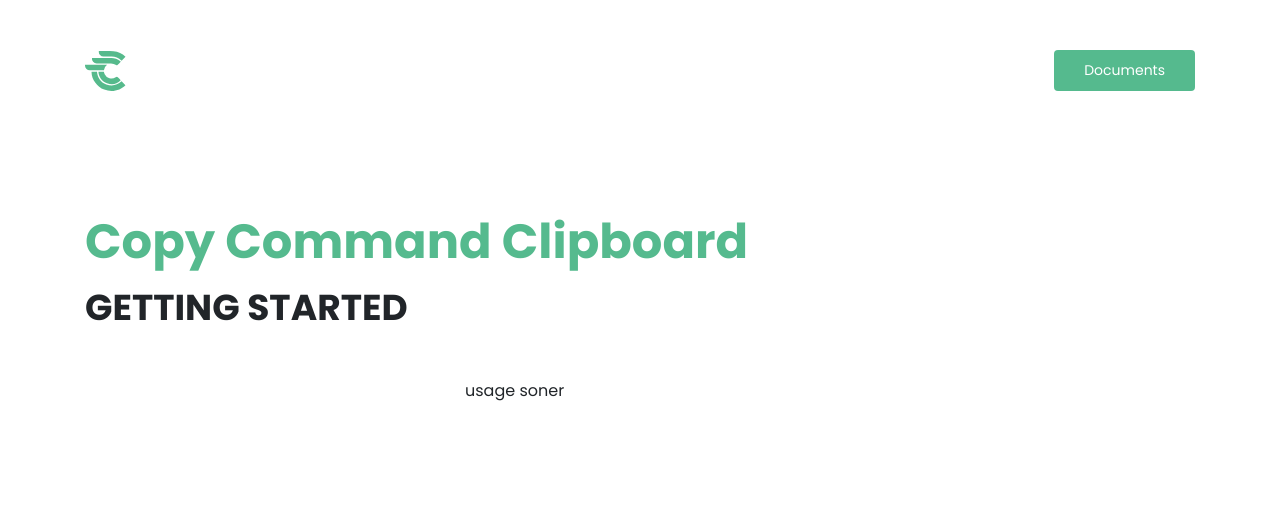
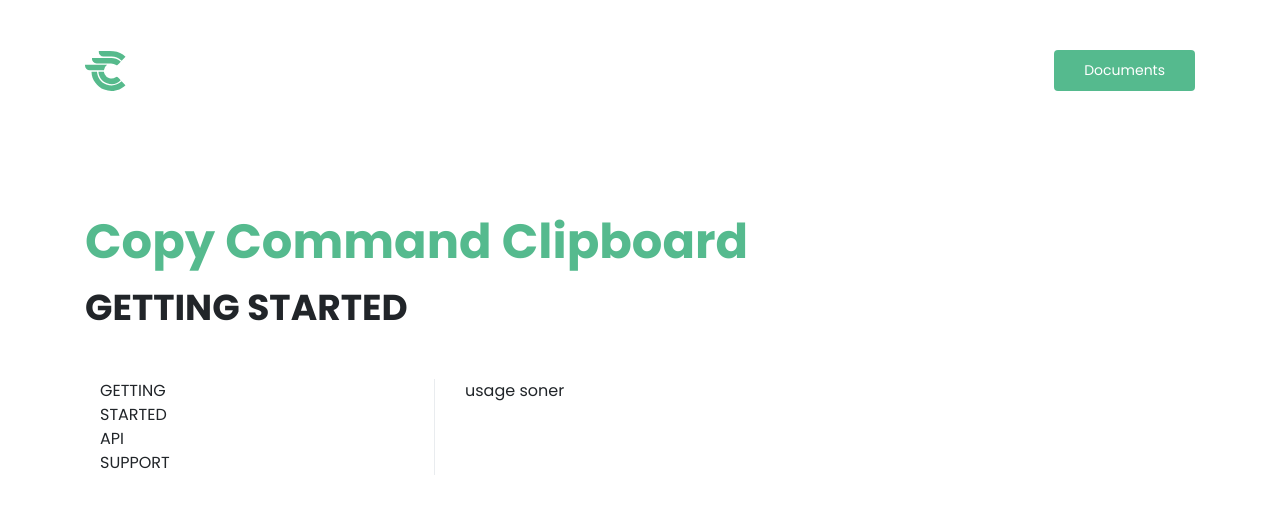
Before and after one commit to copy-command-clipboard/copy-command-clipboard-website, a Vue app: page /usage in a window 1280 px wide. Shown: the top 508 px of the page. Built offline with nearby package versions, Linux system fonts and the light colour scheme.

Commit message:
Sidebar development.

```diff
--- /dev/null
+++ b/src/components/sidebar/data.js
@@ -0,0 +1,50 @@
+export default [
+  {
+    id: "sidebar.gettingStarted.title",
+    title: "GETTING STARTED",
+    links: [
+      {
+        id: "sidebar.gettingStarted.installation.title",
+        title: "Installation",
+        url: "/installation"
+      },
+      {
+        id: "sidebar.gettingStarted.usage.title",
+        title: "Usage",
+        url: "/usage"
+      }
+    ]
+  },
+  {
+    id: "sidebar.api.title",
+    title: "API",
+    links: [
+      {
+        id: "sidebar.api.options.title",
+        title: "Options",
+        url: "/options"
+      },
+      {
+        id: "sidebar.api.classes.title",
+        title: "Animations",
+        url: "/animations"
+      }
+    ]
+  },
+  {
+    id: "sidebar.support.title",
+    title: "SUPPORT",
+    links: [
+      {
+        id: "sidebar.support.browser.title",
+        title: "Browser",
+        url: "/browser"
+      },
+      {
+        id: "sidebar.support.contact.title",
+        title: "Contact",
+        url: "/contact"
+      }
+    ]
+  }
+];
--- a/src/components/sidebar/index.vue
+++ b/src/components/sidebar/index.vue
@@ -1,13 +1,22 @@
 <template>
-  <aside></aside>
+  <aside>
+    <div class="col-md-4" v-for="item in data" :key="item.title">
+      {{ item.title }}
+    </div>
+  </aside>
 </template>
 
 <script>
+import MenuData from "./data";
+
 export default {
-
-}
+  data() {
+    return {
+      data: MenuData,
+    };
+  },
+};
 </script>
 
 <style>
-
 </style>
--- a/src/style/style.scss
+++ b/src/style/style.scss
@@ -19,6 +19,7 @@
 @import "./wave";
 @import "./code-widget";
 @import "./services-card";
+@import "./sidebar";
 
 // @import "./services-section";
 // @import "./development-environments-section";
@@ -30,5 +31,3 @@
 // @import "./detail-item";
 
 // @import "./browser-card";
-
-// @import "./sidebar";
```
